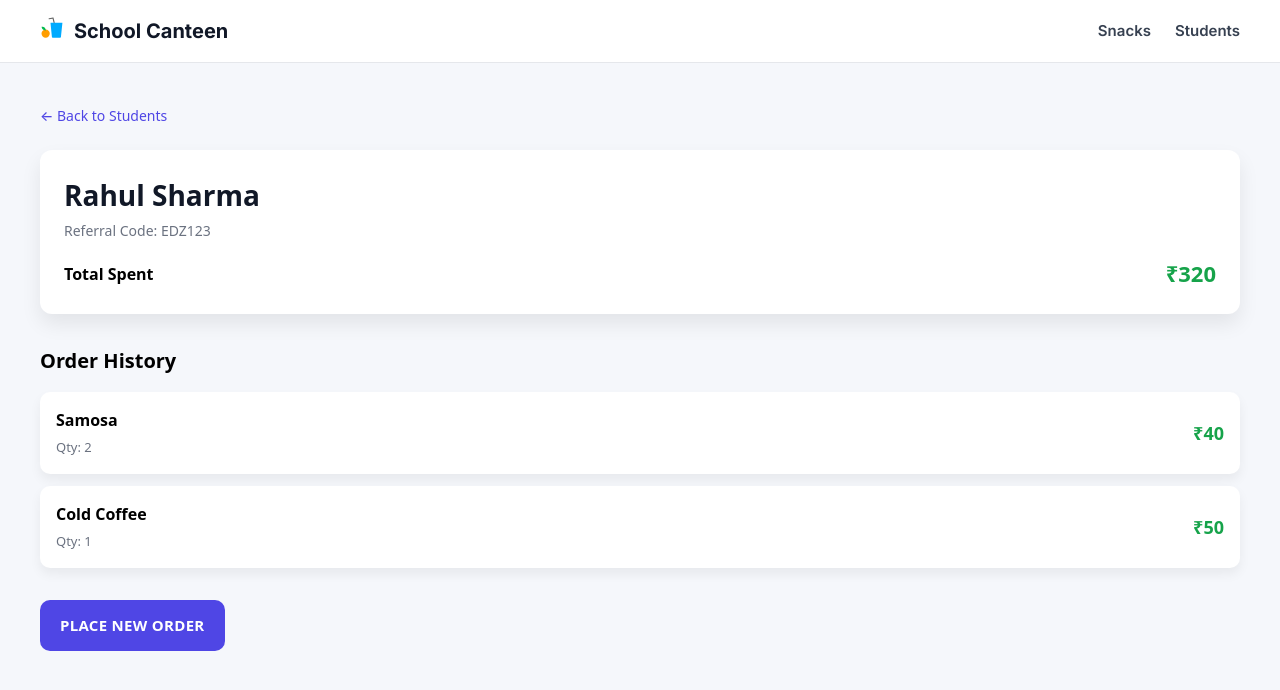
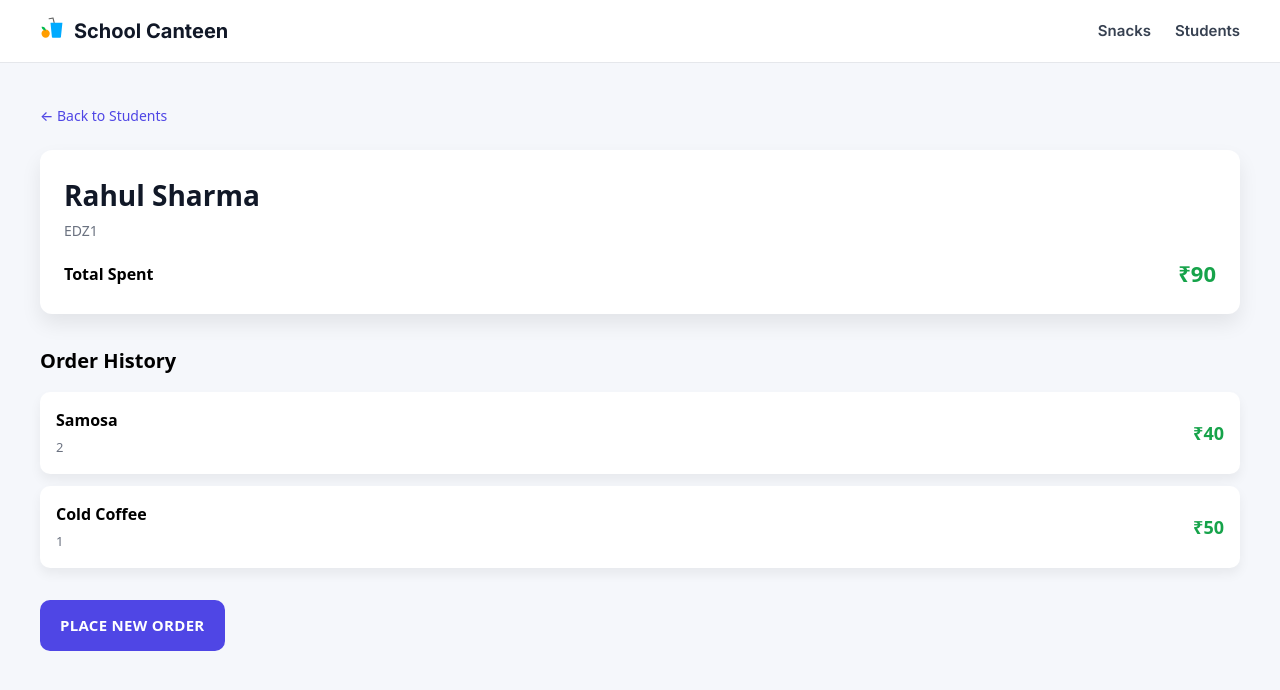
Before and after one commit to 19Kushagra0/school-canteen-frontend, a Next.js app: page /students/1 in a window 1280 px wide. Shown: the top 690 px of the page. Built offline with nearby package versions, Linux system fonts and the light colour scheme.

Commit message:
Kushagra dev (#2)
* implement core UI pages and routing

* useContext added

* order id connected to student id

* removed

* frontend created

* code updated

```diff
--- a/src/app/AppWrapper.jsx
+++ b/src/app/AppWrapper.jsx
@@ -1,9 +1,11 @@
 "use client";
 import Navbar from "../components/ui/Navbar/Navbar";
+// importing context
 import { StudentProvider } from "../context/StudentContext";
 
 export default function AppWrapper({ children }) {
   return (
+    // wrapping the app with context
     <StudentProvider>
       <div className="app-wrapper">
         <Navbar />
--- a/src/app/globals.css
+++ b/src/app/globals.css
@@ -24,4 +24,5 @@ body {
   background: var(--background);
   color: var(--foreground);
   font-family: Arial, Helvetica, sans-serif;
+
 }
--- a/src/app/snacks/components/Snacks.css
+++ b/src/app/snacks/components/Snacks.css
@@ -90,6 +90,8 @@
 }
 
 .snack-orders {
+  width: 20px;
+  height: 20px;
   font-size: 14px;
   color: #6b7280;
 
--- a/src/app/snacks/components/Snacks.jsx
+++ b/src/app/snacks/components/Snacks.jsx
@@ -1,63 +1,11 @@
+"use client";
+
 import "./Snacks.css";
-
-const snacks = [
-  {
-    id: 1,
-    name: "Samosa",
-    price: 20,
-    ordersCount: 15,
-  },
-  {
-    id: 2,
-    name: "Sandwich",
-    price: 40,
-    ordersCount: 23,
-  },
-  {
-    id: 3,
-    name: "Cold Coffee",
-    price: 50,
-    ordersCount: 18,
-  },
-  {
-    id: 4,
-    name: "Burger",
-    price: 60,
-    ordersCount: 12,
-  },
-  {
-    id: 5,
-    name: "Pizza Slice",
-    price: 80,
-    ordersCount: 8,
-  },
-  {
-    id: 6,
-    name: "French Fries",
-    price: 45,
-    ordersCount: 12,
-  },
-  {
-    id: 7,
-    name: "Noodles",
-    price: 70,
-    ordersCount: 7,
-  },
-  {
-    id: 8,
-    name: "Juice",
-    price: 30,
-    ordersCount: 20,
-  },
-  {
-    id: 9,
-    name: "Water Bottle",
-    price: 20,
-    ordersCount: 20,
-  },
-];
+import { useStudent } from "@/context/StudentContext";
 
 export default function Snacks() {
+  const { SNACKS_DATA } = useStudent();
+
   return (
     <section className="snacks-page">
       <header className="snacks-header">
@@ -68,25 +16,23 @@ export default function Snacks() {
       </header>
 
       <div className="snacks-list">
-        {snacks.map((snack) => (
-          <div key={snack.id} className="snack-card">
+        {SNACKS_DATA.map((snack, index) => {
+          return (
+            <div key={index} className="snack-card">
               <div className="snack-info">
                 <h2 className="snack-name">{snack.name}</h2>
-              <span className="snack-orders">{snack.ordersCount} orders</span>
+                <span className="snack-orders"> </span>
               </div>
 
               <div className="snack-footer">
                 <span className="snack-price">₹{snack.price}</span>
-              <button className="order-btn">Order</button>
               </div>
             </div>
-        ))}
-
+          );
+        })}
         <div className="snack-card ghost" />
         <div className="snack-card ghost" />
         <div className="snack-card ghost" />
-
-        {/* <div className="snack-card ghost" /> */}
       </div>
     </section>
   );
--- a/src/app/students/components/Student.jsx
+++ b/src/app/students/components/Student.jsx
@@ -1,10 +1,33 @@
 "use client";
+
 import "./Student.css";
 import Link from "next/link";
-import { useStudentContext } from "@/context/StudentContext";
+import { useState } from "react";
+import { useStudent } from "@/context//StudentContext";
 
 export default function Student() {
-  const { students, addStudent } = useStudentContext();
+  const { students, addStudents } = useStudent();
+  const [studentValue, setStudentValue] = useState("");
+  const [showModal, setShowModal] = useState(false);
+
+  const showModalHandler = () => {
+    setShowModal(!showModal);
+  };
+
+  const studentValueHandler = (e) => {
+    setStudentValue(e.target.value);
+  };
+
+  const handleAddStudent = () => {
+    if (!studentValue.trim()) {
+      return;
+    }
+    addStudents(studentValue);
+
+    setStudentValue("");
+    setShowModal();
+  };
+
   return (
     <section className="students-page">
       <header className="students-header">
@@ -15,17 +38,19 @@ export default function Student() {
           </p>
         </div>
 
-        <button className="add-student-btn" onClick={addStudent}>
+        <button onClick={showModalHandler} className="add-student-btn">
           + Add Student
         </button>
       </header>
 
+      {/* STUDENT LIST */}
       <div className="students-list">
-        {students.map((student) => (
+        {students.map((student, index) => {
+          return (
             <Link
+              key={index}
               href={`/students/${student.id}`}
               className="student-card"
-            key={student.id}
             >
               <div className="student-info">
                 <h2 className="student-name">{student.name}</h2>
@@ -39,8 +64,33 @@ export default function Student() {
                 <span className="spent-label">Total Spent</span>
               </div>
             </Link>
-        ))}
+          );
+        })}
       </div>
+
+      {showModal && (
+        <div className="modal-overlay">
+          <div className="modal">
+            <h3>Add Student</h3>
+
+            <input
+              onChange={studentValueHandler}
+              value={studentValue}
+              type="text"
+              placeholder="Student name"
+            />
+
+            <div className="modal-actions">
+              <button onClick={handleAddStudent} className="modal-save">
+                Save
+              </button>
+              <button onClick={showModalHandler} className="modal-cancel">
+                Cancel
+              </button>
+            </div>
+          </div>
+        </div>
+      )}
     </section>
   );
 }
--- a/src/app/students/components/StudentDetail.css
+++ b/src/app/students/components/StudentDetail.css
@@ -3,6 +3,8 @@
   min-height: 100vh;
   background-color: #f5f7fb;
   font-family: system-ui, -apple-system, BlinkMacSystemFont, sans-serif;
+
+  color: black;
 }
 
 /* BACK LINK */
@@ -137,3 +139,94 @@
     gap: 6px;
   }
 }
+
+/* SNACK SELECT */
+.snack-select {
+  width: 100%;
+  padding: 12px;
+  border: 1px solid #e5e7eb;
+  border-radius: 8px;
+  background-color: #fff;
+  font-size: 14px;
+  color: #111827;
+  outline: none;
+  transition: border-color 0.2s;
+  margin-bottom: 12px;
+}
+
+.snack-select:focus {
+  border-color: #4f46e5;
+}
+
+/* MODAL OVERLAY */
+.modal-overlay {
+  position: fixed;
+  inset: 0;
+  background: rgba(0, 0, 0, 0.45);
+  display: flex;
+  align-items: center;
+  justify-content: center;
+  z-index: 1000;
+}
+
+/* MODAL BOX */
+.modal {
+  background: #ffffff;
+  padding: 24px;
+  border-radius: 12px;
+  width: 100%;
+  max-width: 380px;
+  box-shadow: 0 20px 40px rgba(0, 0, 0, 0.15);
+}
+
+.modal option{
+  /* background-color: red; */
+
+  border-radius: 10px;
+
+  border: 1px solid black;
+}
+.modal h3 {
+  margin-bottom: 16px;
+  font-size: 20px;
+  font-weight: 600;
+}
+
+/* INPUT */
+.modal input {
+  width: 100%;
+  padding: 10px 12px;
+  border-radius: 8px;
+  border: 1px solid #d1d5db;
+  font-size: 14px;
+  margin-bottom: 16px;
+}
+
+/* ACTIONS */
+.modal-actions {
+  display: flex;
+  justify-content: flex-end;
+  gap: 10px;
+}
+
+.modal-save {
+  background: #16a34a;
+  color: white;
+  border: none;
+  padding: 8px 14px;
+  border-radius: 6px;
+  font-weight: 600;
+  cursor: pointer;
+}
+
+.modal-save:hover {
+  background: #15803d;
+}
+
+.modal-cancel {
+  background: #e5e7eb;
+  border: none;
+  padding: 8px 14px;
+  border-radius: 6px;
+  cursor: pointer;
+}
--- a/src/app/students/components/StudentDetail.jsx
+++ b/src/app/students/components/StudentDetail.jsx
@@ -1,31 +1,63 @@
 "use client";
-
 import "./StudentDetail.css";
 import Link from "next/link";
+import { useStudent } from "@/context/StudentContext";
 import { useParams } from "next/navigation";
-import { useStudentContext } from "@/context/StudentContext";
+import { useState } from "react";
 
 export default function StudentDetail() {
-  // ✅ CHANGED: get addOrder from context
-  const { students, orders, addOrder } = useStudentContext();
+  const { orders, addOrders, students, SNACKS_DATA } = useStudent();
 
   const params = useParams();
-  const studentId = Number(params.id);
+  const { id } = params;
+  const idNumber = Number(id);
 
-  // find selected student
-  const student = students.find((item) => {
-    return item.id === studentId;
+  const filterOrders = orders.filter((filterOrder) => {
+    return filterOrder.studentId === idNumber;
   });
 
-  // ✅ NEW: filter only this student’s orders
-  const studentOrders = orders.filter((order) => {
-    return order.studentId === studentId;
-  });
+  const [selectedSnack, setSelectedSnack] = useState("");
+  const selectedSnackHandler = (e) => {
+    setSelectedSnack(e.target.value);
+  };
 
-  // ✅ NEW: safety check
-  if (!student) {
-    return <p>Student not found</p>;
-  }
+  // show order modal
+  const [showOrderModal, setShowOrderModal] = useState(false);
+  const showOrderModalHandler = () => {
+    setShowOrderModal(!showOrderModal);
+  };
+
+  // quantity handler
+  const [quantity, setQuantity] = useState(1);
+  const quantityHandler = (e) => {
+    setQuantity(Number(e.target.value));
+  };
+
+  const saveOrder = () => {
+    if (selectedSnack === "") {
+      alert("Hey! You forgot to pick a snack.");
+      return; // This stops the function right here so nothing breaks
+    }
+
+    const snackNumber = Number(selectedSnack);
+
+    console.log("quantity", quantity);
+    console.log("name ", SNACKS_DATA[snackNumber].name);
+    console.log(" price", SNACKS_DATA[snackNumber].price);
+    console.log("studentId", idNumber);
+
+    const order = {
+      studentId: idNumber,
+      snack: SNACKS_DATA[snackNumber].name,
+      quantity: quantity,
+      amount: SNACKS_DATA[snackNumber].price * quantity,
+    };
+    addOrders(order);
+
+    setQuantity(1);
+    setSelectedSnack("");
+    showOrderModalHandler();
+  };
 
   return (
     <section className="student-detail-page">
@@ -33,45 +65,85 @@ export default function StudentDetail() {
         ← Back to Students
       </Link>
 
-      {/* Student Summary */}
+      {/* STUDENT SUMMARY */}
       <div className="student-summary-card">
         {/* ✅ CHANGED: dynamic student data */}
-        <h1 className="student-name">{student.name}</h1>
-        <p className="student-code">Referral Code: {student.referralCode}</p>
+        <h1 className="student-name">{students[id - 1].name}</h1>
+        <p className="student-code">{students[id - 1].referralCode}</p>
 
         <div className="student-total">
           <span>Total Spent</span>
-          <strong>₹{student.totalSpent}</strong>
+          <strong>₹{students[id - 1].totalSpent}</strong>
         </div>
       </div>
 
-      {/* Orders */}
+      {/* ORDERS */}
       <div className="orders-section">
         <h2 className="section-title">Order History</h2>
 
-        {/* ✅ NEW: show message if no orders */}
-        {studentOrders.length === 0 ? (
-          <p>No orders yet</p>
-        ) : (
-          <div className="orders-list">
-            {studentOrders.map((order) => (
-              <div className="order-row" key={order.id}>
-                <div>
-                  <p className="order-snack">{order.snack}</p>
-                  <span className="order-qty">Qty: {order.quantity}</span>
+        <div className="orders-list">
+          {filterOrders.length === 0 ? (
+            <div className="">No order yet</div>
+          ) : (
+            filterOrders.map((order, index) => {
+              return (
+                <div key={index} className="order-row">
+                  <div>
+                    <p className="order-snack">{order.snack}</p>
+                    <span className="order-qty">{order.quantity}</span>
+                  </div>
+                  <span className="order-amount">₹{order.amount}</span>
                 </div>
-
-                <span className="order-amount">₹{order.amount}</span>
-              </div>
-            ))}
-          </div>
-        )}
+              );
+            })
+          )}
+        </div>
       </div>
 
-      {/* ✅ CHANGED: button now WORKS */}
-      <button className="place-order-btn" onClick={() => addOrder(studentId)}>
+      <button onClick={showOrderModalHandler} className="place-order-btn">
         Place New Order
       </button>
+
+      {showOrderModal && (
+        <div className="modal-overlay">
+          <div className="modal">
+            <h3>Add Order</h3>
+
+            <select
+              value={selectedSnack}
+              onChange={selectedSnackHandler}
+              className="snack-select"
+            >
+              <option value="">-- Click to choose --</option>{" "}
+              {/* This matches your "" state */}
+              {SNACKS_DATA.map((el, index) => {
+                return (
+                  <option key={index} value={index}>
+                    {el.name} - ₹{el.price}
+                  </option>
+                );
+              })}
+            </select>
+
+            <input
+              type="number"
+              min="1"
+              value={quantity}
+              onChange={quantityHandler}
+            />
+
+            <div className="modal-actions">
+              <button onClick={saveOrder} className="modal-save">
+                Save
+              </button>
+
+              <button onClick={showOrderModalHandler} className="modal-cancel">
+                Cancel
+              </button>
+            </div>
+          </div>
+        </div>
+      )}
     </section>
   );
 }
--- a/src/context/StudentContext.jsx
+++ b/src/context/StudentContext.jsx
@@ -1,90 +1,82 @@
 "use client";
+import { createContext, useState } from "react";
+import { useContext } from "react";
 
-import { createContext, useContext, useState } from "react";
-// ✅ CHANGED: added useState so orders can update dynamically
-
+// create box
 const StudentContext = createContext();
 
+// snacks data
+const SNACKS_DATA = [
+  { id: 1, name: "Samosa", price: 20 },
+  { id: 2, name: "Sandwich", price: 40 },
+  { id: 3, name: "Cold Coffee", price: 50 },
+  { id: 4, name: "Burger", price: 60 },
+  { id: 5, name: "Pizza Slice", price: 80 },
+  { id: 6, name: "French Fries", price: 45 },
+  { id: 7, name: "Noodles", price: 70 },
+  { id: 8, name: "Juice", price: 30 },
+  { id: 9, name: "Water Bottle", price: 20 },
+];
+
 export function StudentProvider({ children }) {
+  // students
   const [students, setStudents] = useState([
-    {
-      id: 1,
-      name: "Rahul Sharma",
-      referralCode: "EDZ123",
-      totalSpent: 320,
-    },
-    {
-      id: 2,
-      name: "Priya Singh",
-      referralCode: "EDZ456",
-      totalSpent: 540,
-    },
-    {
-      id: 3,
-      name: "Amit Verma",
-      referralCode: "EDZ789",
-      totalSpent: 210,
-    },
+    { id: 1, name: "Rahul Sharma", referralCode: "EDZ1", totalSpent: 90 },
+    { id: 2, name: "Priya Singh", referralCode: "EDZ2", totalSpent: 60 },
+    { id: 3, name: "Amit Verma", referralCode: "EDZ3", totalSpent: 0 },
   ]);
 
-  // ✅ CHANGED: orders is now React STATE (not const array)
+  const addStudents = (student) => {
+    const newStudent = {
+      id: students.length + 1,
+      name: student,
+      referralCode: `EDZ${students.length + 1}`,
+      totalSpent: 0,
+    };
+    setStudents([...students, newStudent]);
+  };
+
+  // orders
   const [orders, setOrders] = useState([
-    {
-      id: 1,
-      studentId: 1,
-      snack: "Samosa",
-      quantity: 2,
-      amount: 40,
-    },
-    {
-      id: 2,
-      studentId: 1,
-      snack: "Cold Coffee",
-      quantity: 1,
-      amount: 50,
-    },
-    {
-      id: 3,
-      studentId: 2,
-      snack: "Burger",
-      quantity: 1,
-      amount: 60,
-    },
+    { id: 1, studentId: 1, snack: "Samosa", quantity: 2, amount: 40 },
+    { id: 2, studentId: 1, snack: "Cold Coffee", quantity: 1, amount: 50 },
+    { id: 3, studentId: 2, snack: "Burger", quantity: 1, amount: 60 },
   ]);
 
-  // ✅ NEW: function to create a new order
-  function addOrder(studentId) {
+  const addOrders = (order) => {
     const newOrder = {
-      id: Date.now(), // unique id
-      studentId: studentId, // links order to correct student
-      snack: "Samosa", // dummy snack
-      quantity: 1,
-      amount: 20,
+      id: orders.length + 1,
+      studentId: order.studentId,
+      snack: order.snack,
+      quantity: order.quantity,
+      amount: order.amount,
     };
+    setOrders([...orders, newOrder]);
 
-    setOrders([...orders, newOrder]);
-    // ✅ CHANGED: updates state → React re-renders UI
-  }
+    // 2. NOW, update that specific student's total money
+    const updatedStudents = students.map((s) => {
+      if (s.id === order.studentId) {
+        // If this is the student who ordered, add the new amount to their old total
+        return { ...s, totalSpent: s.totalSpent + order.amount };
+      }
+      // If it's not them, don't change anything
+      return s;
+    });
 
-  function addStudent() {
-    const newStudent = {
-      id: Date.now(),
-      name: "New Student",
-      referralCode: "EDZ" + Math.floor(Math.random() * 1000),
-      totalSpent: 0,
-    };
-
-    setStudents([...students, newStudent]);
-  }
+    setStudents(updatedStudents);
+  };
 
   return (
-    <StudentContext.Provider value={{ students, orders, addOrder, addStudent }}>
-      {/* ✅ CHANGED: expose addOrder instead of setOrders */}
+    // putting array in box
+    <StudentContext.Provider
+      value={{ SNACKS_DATA, students, addStudents, orders, addOrders }}
+    >
       {children}
     </StudentContext.Provider>
   );
 }
 
-export function useStudentContext() {
+// export the box
+export function useStudent() {
   return useContext(StudentContext);
 }
```
Also changed, not shown: src/app/students/components/Student.css (+67 -0 lines). Lines whose indentation alone changed are shown as unchanged.
